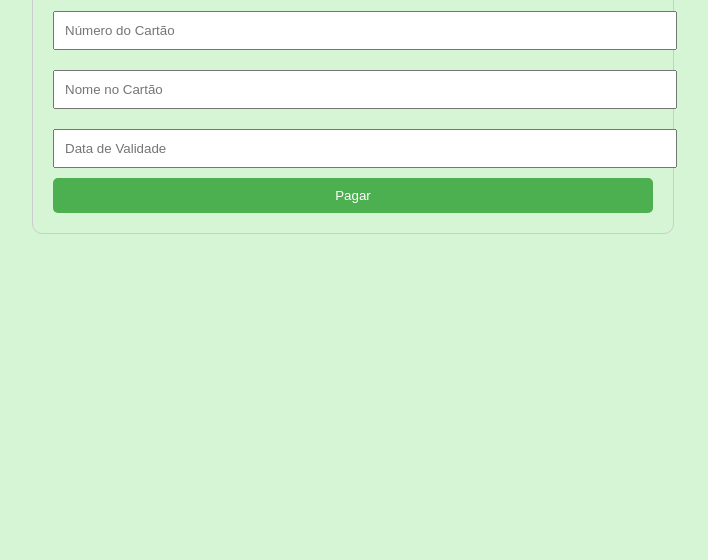
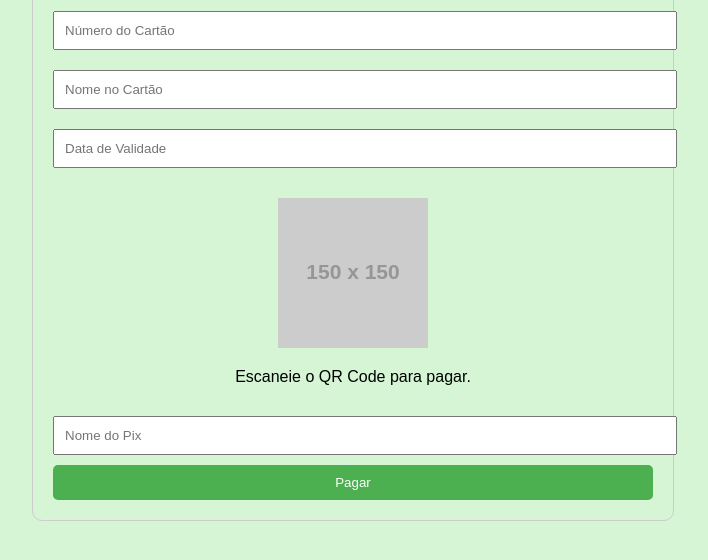
Before and after one commit to ZxKayy/pagina-de-login, a plain HTML site: page index.html in a window 1280 px wide. Both pictures are taken after a click on the button "Registrar". Shown: the part 108-668 px from the top of the page, without its empty margins (287-995 px from the left). Drawn offline with Linux system fonts and the light colour scheme; placeholder pictures from the web are drawn by us.

Commit message:
Update index.html

```diff
--- a/index.html
+++ b/index.html
@@ -11,6 +11,8 @@
         input { width: 100%; padding: 10px; margin: 10px 0; }
         button { width: 100%; padding: 10px; background-color: #4CAF50; color: white; border: none; border-radius: 5px; cursor: pointer; }
         button:hover { background-color: #45a049; }
+        .qr-code { text-align: center; margin: 20px 0; }
+        .pix-name { margin-top: 10px; }
     </style>
 </head>
 <body>
@@ -28,6 +30,13 @@
         <input type="text" placeholder="Número do Cartão" required>
         <input type="text" placeholder="Nome no Cartão" required>
         <input type="text" placeholder="Data de Validade" required>
+
+        <div class="qr-code">
+            <img src="https://via.placeholder.com/150" alt="QR Code">
+            <p>Escaneie o QR Code para pagar.</p>
+        </div>
+
+        <input type="text" class="pix-name" placeholder="Nome do Pix" required>
         <button onclick="carregarPagamento()">Pagar</button>
     </div>
 
```
